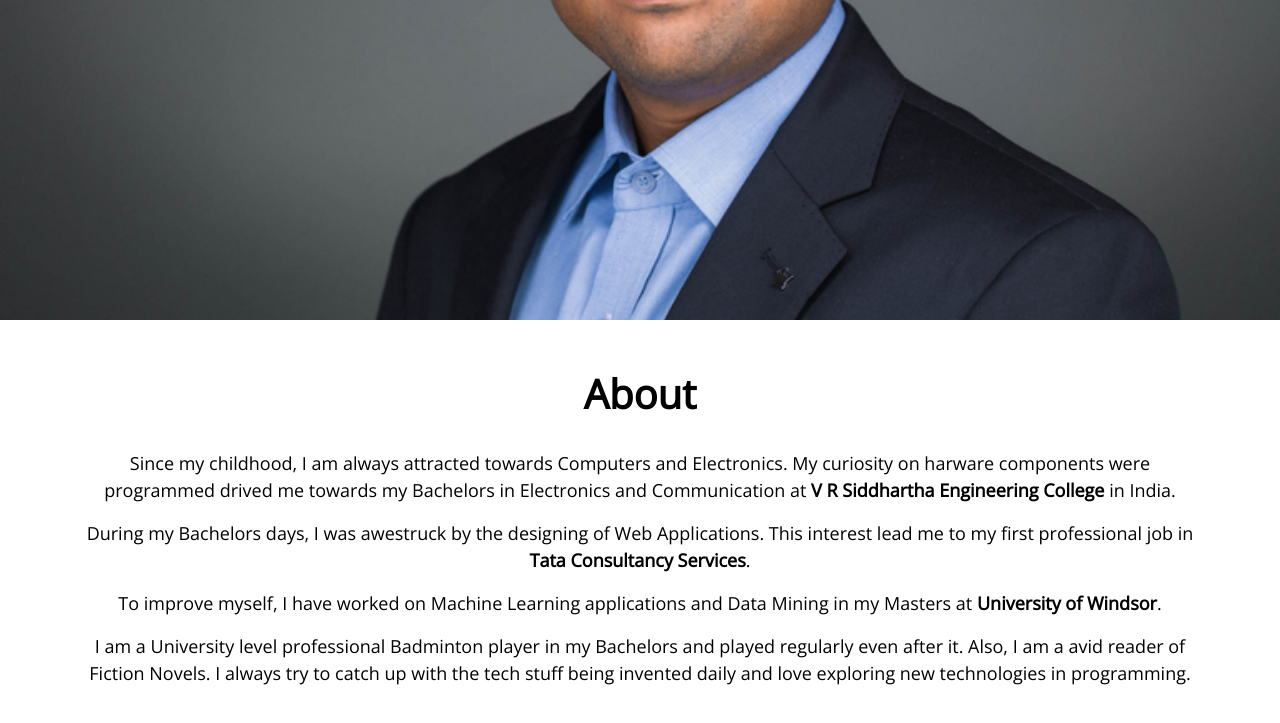
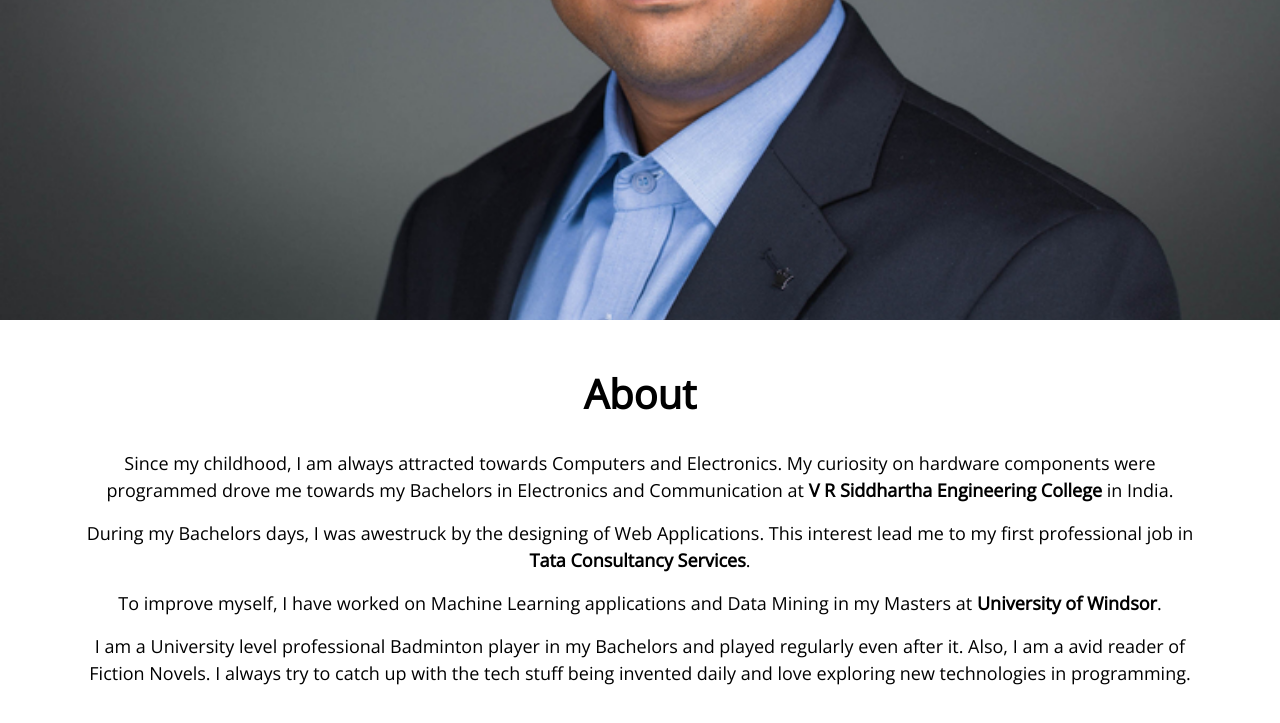
Before and after one commit to kalugot/kalugot.github.io, a plain HTML site: page index.html in a window 1280 px wide. Shown: the part 375-1098 px from the top of the page. Drawn offline with nearby package versions, Linux system fonts and the light colour scheme.

Commit message:
paragraph changes

```diff
--- a/index.html
+++ b/index.html
@@ -122,8 +122,8 @@
         >
           <p>
             Since my childhood, I am always attracted towards Computers and
-            Electronics. My curiosity on harware components were programmed
-            drived me towards my Bachelors in Electronics and Communication at
+            Electronics. My curiosity on hardware components were programmed
+            drove me towards my Bachelors in Electronics and Communication at
             <span style="font-weight: bold;"
               >V R Siddhartha Engineering College</span
             >
```
